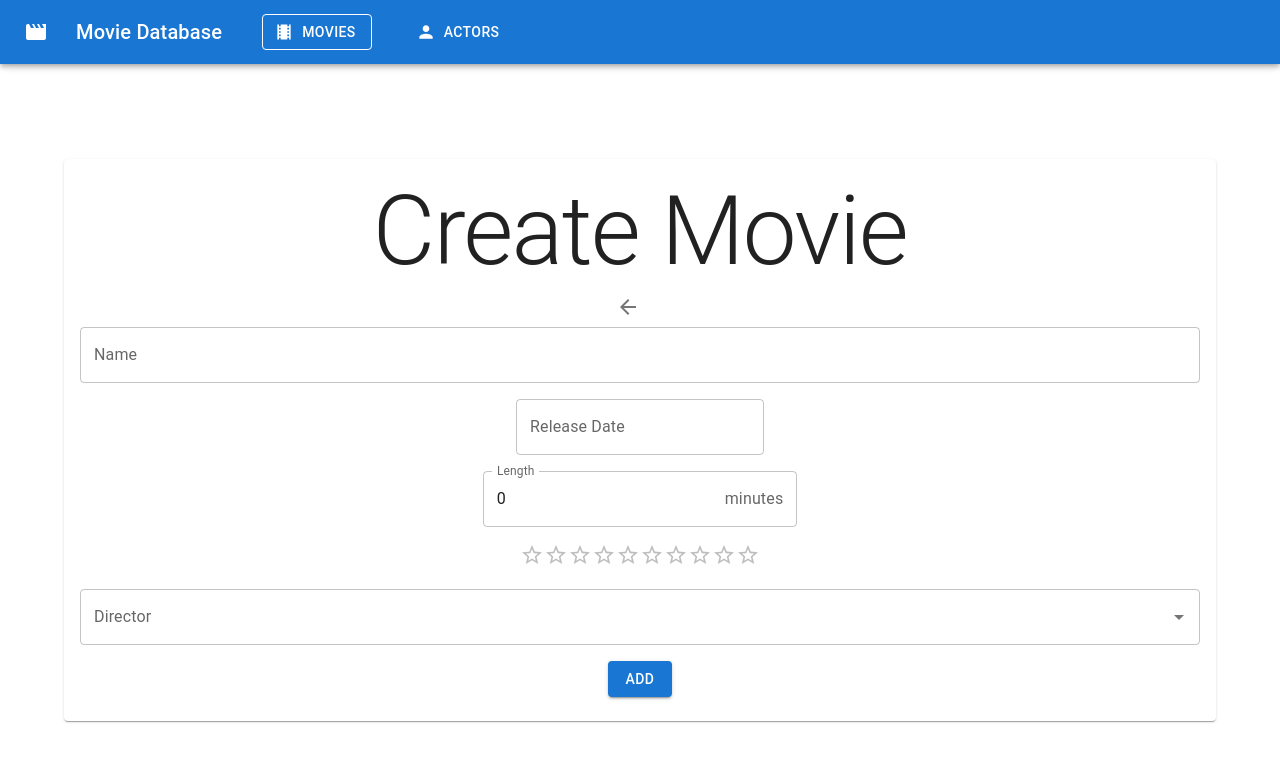
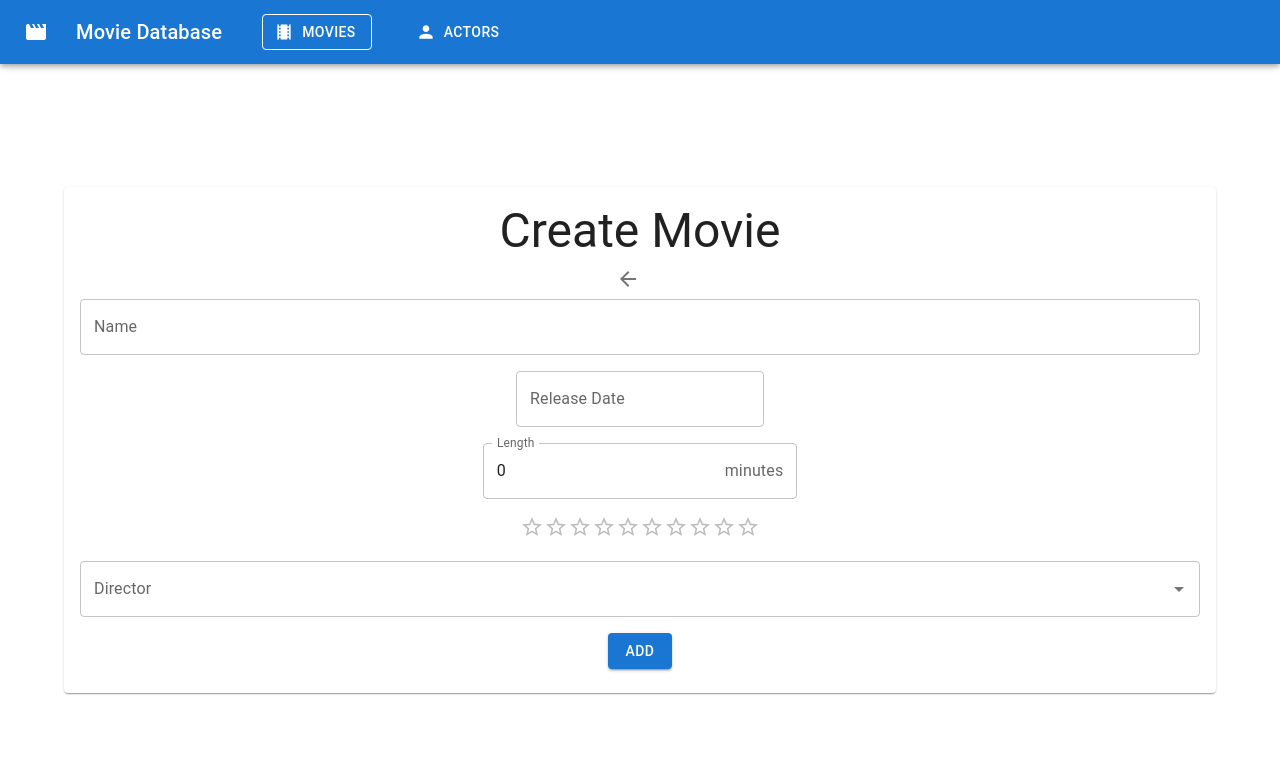
Before and after one commit to UBB-SDI-23/lab-5x-AlexPop28-frontend, a React (Vite) app: page /movies/add in a window 1280 px wide. Shown: the top 762 px of the page. Built offline with nearby package versions, Linux system fonts and the light colour scheme; no server answers; what material-ui-confirm would draw is missing.

Commit message:
Refactor MovieCreate

```diff
--- a/src/pages/movies/MovieCreate.tsx
+++ b/src/pages/movies/MovieCreate.tsx
@@ -1,14 +1,8 @@
 import ArrowBackIcon from "@mui/icons-material/ArrowBack";
-import {
-  Button,
-  Card,
-  CardContent,
-  Container,
-  IconButton,
-  Typography,
-} from "@mui/material";
+import { Button, IconButton } from "@mui/material";
 import { useState } from "react";
 import { Link, useNavigate } from "react-router-dom";
+import { CardContainer } from "../../components/CardContainer";
 import { MovieForm } from "../../components/custom/MovieForm";
 import useAxios from "../../lib/hooks/useAxios";
 import { Movie } from "../../models/movie";
@@ -34,10 +28,7 @@ export const MovieCreate = () => {
   };
 
   return (
-    <Container>
-      <Card>
-        <CardContent>
-          <Typography variant="h1">Create Movie</Typography>
+    <CardContainer title="Create Movie">
       <IconButton component={Link} sx={{ mr: 3 }} to={"/movies"}>
         <ArrowBackIcon />
       </IconButton>
@@ -46,8 +37,6 @@ export const MovieCreate = () => {
           Add
         </Button>
       </MovieForm>
-        </CardContent>
-      </Card>
-    </Container>
+    </CardContainer>
   );
 };
```
Lines whose indentation alone changed are shown as unchanged.
